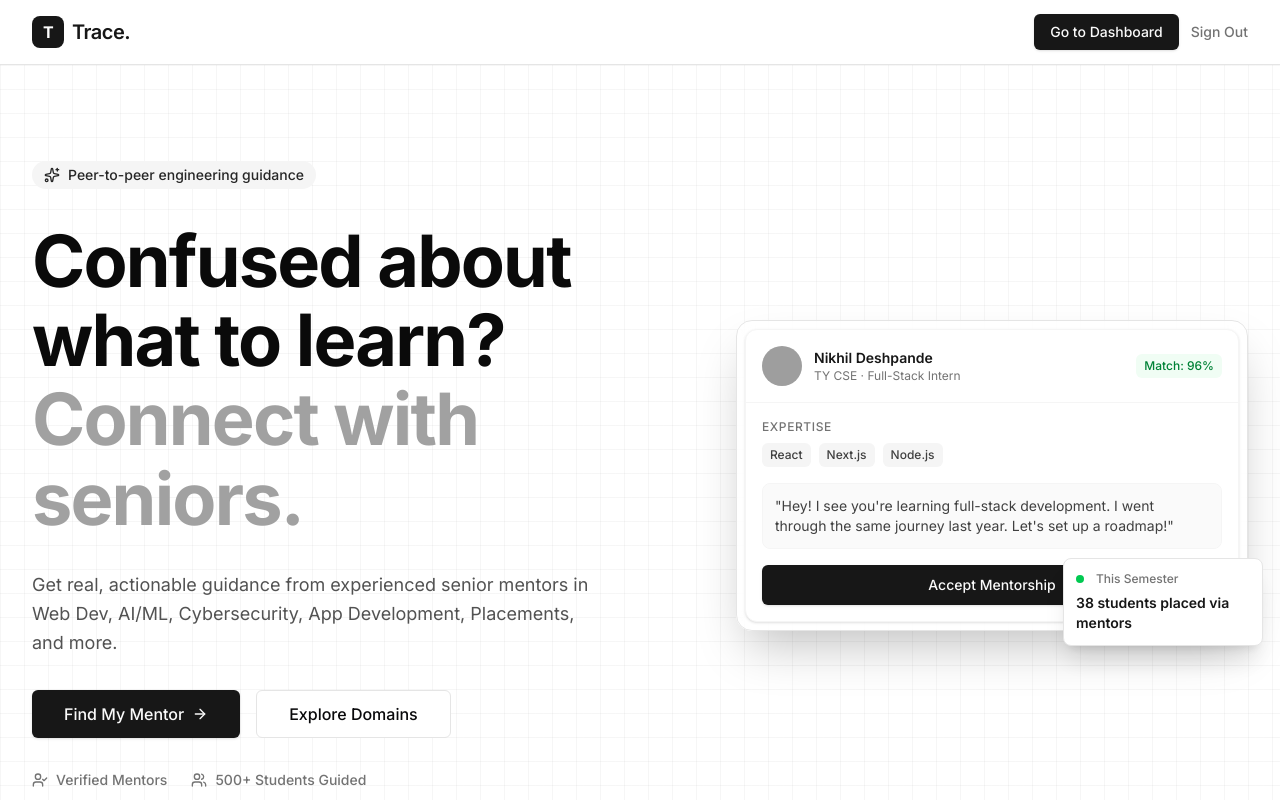
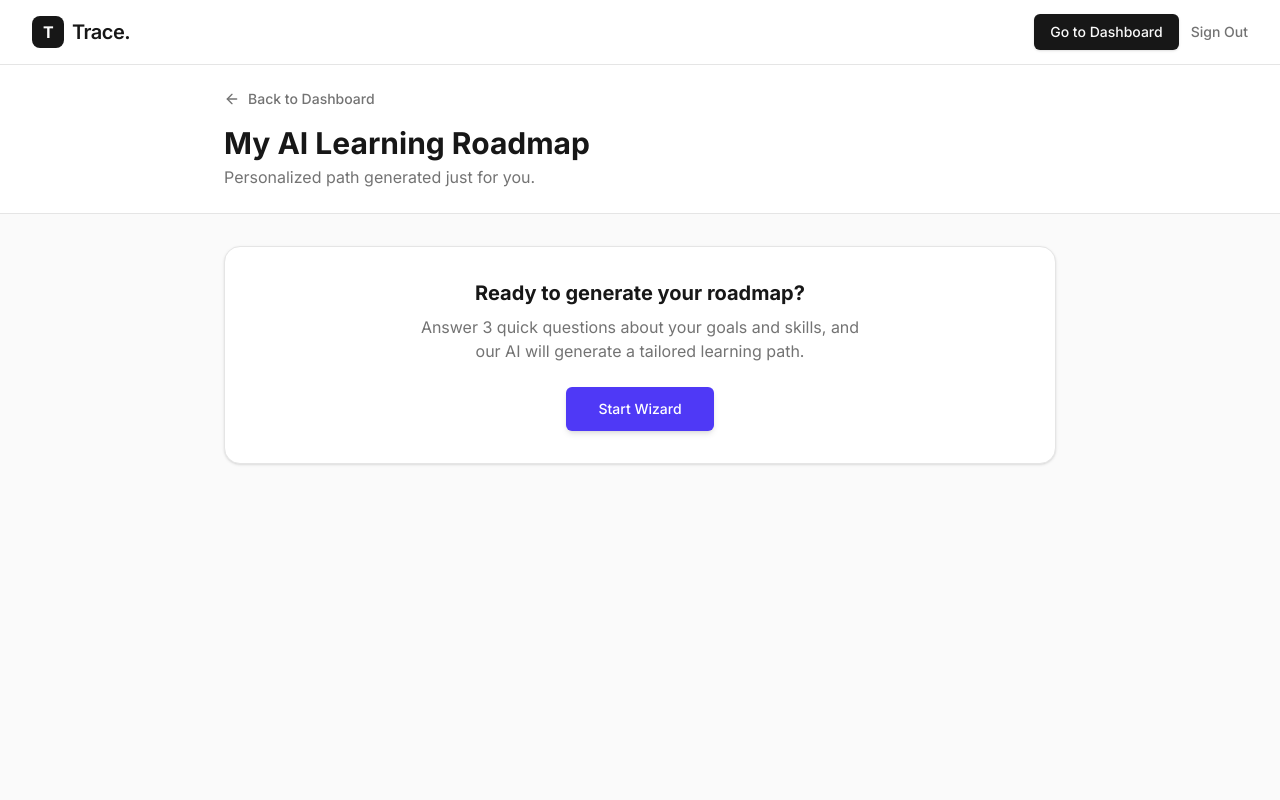
Before and after one commit to shreyas-coder25/Project_Final_Attempt, a React (Vite) app in the folder trace-mentorship-final/: page /roadmap in a window 1280 px wide. Before the commit this address led to /. Shown: the top 800 px of the page. Built offline with nearby package versions, Linux system fonts and the light colour scheme; no server answers; sample sign-in values are in the browser's storage; grey boxes are pictures that could not be loaded.

Commit message:
Completed Checkpoint 5A: Routing & Page Shell
LiveReview Pre-Commit Check: ran (iter:1, coverage:0%)

```diff
--- a/trace-mentorship-final/src/App.tsx
+++ b/trace-mentorship-final/src/App.tsx
@@ -10,6 +10,7 @@ import Landing from "./pages/Landing";
 import Login from "./pages/student/Login";
 import StudentDashboard from "./pages/student/Dashboard";
 import StudentOnboarding from "./pages/student/Onboarding";
+import RoadmapPage from "./pages/student/Roadmap";
 import MentorDashboard from "./pages/mentor/Dashboard";
 import MentorOnboarding from "./pages/mentor/Onboarding";
 import DomainDetail from "./pages/DomainDetail";
@@ -170,6 +171,7 @@ function AppContent() {
           <Route path="/domain/:slug" element={<DomainDetail />} />
           <Route path="/onboarding" element={<StudentOnboarding />} />
           <Route path="/student" element={<StudentDashboard />} />
+          <Route path="/roadmap" element={<RoadmapPage />} />
           <Route path="/mentor/onboarding" element={<MentorOnboarding />} />
           <Route path="/mentor" element={<MentorDashboard />} />
           <Route path="*" element={<Navigate to="/" replace />} />
--- a/trace-mentorship-final/src/pages/student/Dashboard.tsx
+++ b/trace-mentorship-final/src/pages/student/Dashboard.tsx
@@ -496,11 +496,10 @@ export default function StudentDashboard() {
                   Quick Actions
                 </h4>
                 <button
-                  onClick={() => showToast("Resources page coming soon!")}
-                  className="w-full text-left p-3 rounded-xl bg-neutral-50 border border-neutral-100 hover:bg-neutral-100 transition-colors text-sm font-medium text-neutral-700 flex items-center gap-2"
+                  onClick={() => navigate("/roadmap")}
+                  className="w-full text-left p-3 rounded-xl bg-indigo-600 border border-indigo-700 hover:bg-indigo-700 transition-colors text-sm font-medium text-white flex items-center gap-2"
                 >
-                  <BookOpen className="w-4 h-4 text-neutral-500" /> Browse
-                  Resources
+                  <Sparkles className="w-4 h-4 text-indigo-200" /> My AI Roadmap
                 </button>
                 <button
                   onClick={() => showToast("Join link copied to clipboard!")}
--- /dev/null
+++ b/trace-mentorship-final/src/pages/student/Roadmap.tsx
@@ -0,0 +1,72 @@
+import { useState, useEffect } from "react";
+import { useNavigate } from "react-router-dom";
+import { ensureAuth } from "@/src/lib/firebase";
+import { ArrowLeft } from "lucide-react";
+import { Button } from "@/src/components/ui/Button";
+
+export default function RoadmapPage() {
+  const navigate = useNavigate();
+  const [loading, setLoading] = useState(true);
+  const [hasRoadmap, setHasRoadmap] = useState(false); // To be wired in 5B/5C
+
+  useEffect(() => {
+    ensureAuth()
+      .then((user) => {
+        // Will fetch roadmap from Firestore here in 5C
+        setLoading(false);
+      })
+      .catch(() => {
+        navigate("/login");
+      });
+  }, [navigate]);
+
+  if (loading) {
+    return (
+      <div className="min-h-screen bg-neutral-50 flex items-center justify-center">
+        <div className="animate-pulse flex flex-col items-center gap-4">
+          <div className="w-8 h-8 border-4 border-indigo-600 border-t-transparent rounded-full animate-spin"></div>
+          <p className="text-neutral-500 font-medium">Loading your AI Roadmap...</p>
+        </div>
+      </div>
+    );
+  }
+
+  return (
+    <div className="min-h-screen bg-neutral-50 theme-indigo">
+      <div className="bg-white border-b border-neutral-200">
+        <div className="container mx-auto max-w-4xl px-4 sm:px-6 lg:px-8 py-6">
+          <button
+            onClick={() => navigate("/student")}
+            className="flex items-center gap-2 text-sm font-medium text-neutral-500 hover:text-neutral-900 transition-colors mb-4"
+          >
+            <ArrowLeft className="w-4 h-4" /> Back to Dashboard
+          </button>
+          <h1 className="text-2xl sm:text-3xl font-bold text-neutral-900">
+            My AI Learning Roadmap
+          </h1>
+          <p className="text-neutral-500 mt-1">
+            Personalized path generated just for you.
+          </p>
+        </div>
+      </div>
+
+      <div className="container mx-auto max-w-4xl px-4 sm:px-6 lg:px-8 py-8">
+        {!hasRoadmap ? (
+          <div className="bg-white rounded-2xl border border-neutral-200 p-8 text-center shadow-sm">
+            <h2 className="text-xl font-bold text-neutral-900 mb-2">Ready to generate your roadmap?</h2>
+            <p className="text-neutral-500 mb-6 max-w-md mx-auto">
+              Answer 3 quick questions about your goals and skills, and our AI will generate a tailored learning path.
+            </p>
+            <Button size="lg" className="bg-indigo-600 hover:bg-indigo-700 text-white shadow-md">
+              Start Wizard
+            </Button>
+          </div>
+        ) : (
+          <div className="bg-white rounded-2xl border border-neutral-200 p-8 text-center shadow-sm">
+            <p className="text-neutral-500">Timeline / Kanban view will go here (5C).</p>
+          </div>
+        )}
+      </div>
+    </div>
+  );
+}
```
